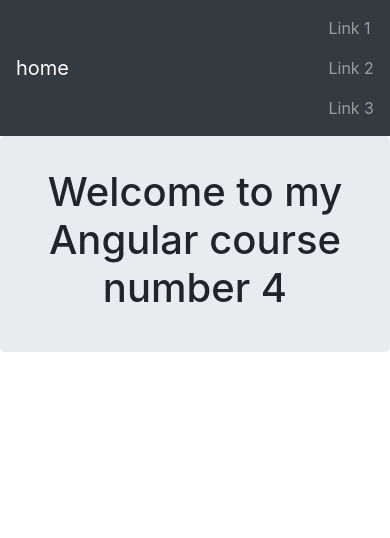
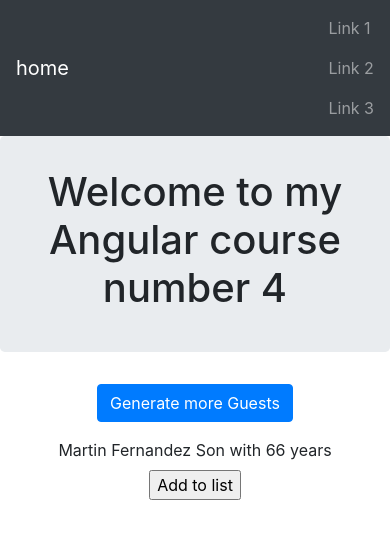
Before and after one commit to juanpa800/Curso-Angular-Parte4, an Angular app: page / in a window 390 px wide. Shown: the top 538 px of the page. Built offline with nearby package versions, Linux system fonts and the light colour scheme.

Commit message:
list generator responsive

```diff
--- a/src/app/app.component.html
+++ b/src/app/app.component.html
@@ -1,4 +1,5 @@
 <!DOCTYPE html>
+
 <body>
   <nav class="navbar navbar-expand-sm bg-dark navbar-dark">
     <a class="navbar-brand" href="#">home</a>
@@ -18,4 +19,43 @@
   <div class="jumbotron">
     <h1 class="text-center">Welcome to my Angular course number 4</h1>
   </div>
+
+  <div class="container">
+    <div class="row">
+      <div class="col col-12 order-2 col-md-5 order-md-1 my-2 d-flex justify-content-center">
+        <form>
+          <input type="submit" value="Add to list" (click)="GuestCustom()">
+        </form>
+      </div>
+      <div class="col order-1 col-md-5 order-md-2">
+        <div class="container">
+          <div class="row">
+            <div class="col d-flex justify-content-center">
+              <button class="mb-3 btn btn-primary" (click)="createGuest()">Generate more Guests</button>
+            </div>
+          </div>
+          <!-- <div class="row">
+            <div class="col d-flex justify-content-center">
+              <div class="btn-group btn-group-toggle" data-toggle="buttons">
+                <label class="btn btn-secondary active">
+                  <input type="radio" name="viewList" id="viewList" checked (click)="changeView()" > List
+                </label>
+                <label class="btn btn-secondary">
+                  <input type="radio" name="viewTable" id="viewTable" (click)="changeView()"> Table
+                </label>
+              </div>
+            </div>
+          </div> -->
+          <div class="row" *ngFor="let guest of guests">
+            <div class="col px-0 d-flex justify-content-center"><!--*ngIf="modePresentation == 'list'; else table">-->
+              <p class="my-0">{{guest.name}} {{guest.lastName}} {{guest.relationship}} with {{guest.years}} years </p>
+            </div>
+            <!-- <ng-template #table class="col px-0 d-flex justify-content-center">
+              <p class="my-0 bg-dark">{{guest.name}} {{guest.lastName}} {{guest.relationship}} with {{guest.years}} years </p>
+            </ng-template> -->
+          </div>
+        </div>
+      </div>
+    </div>
+  </div>
 </body>
--- a/src/app/app.component.ts
+++ b/src/app/app.component.ts
@@ -10,12 +10,76 @@ export class AppComponent {
   title = 'Curso-Angular-Parte4';
   amount = 0;
   guests: Guest[] = [
-    new Guest("Martin", "Fernandez", "Papá", 66)
+    new Guest("Martin", "Fernandez", "Son", 66)
   ];
+  modePresentation = "list";
+  namesList = ["Hugo", "Martín", "Lucas", "Mateo", "Leo", "Daniel", "Alejandro", "Pablo", "Manuel",
+    "Álvaro", "Adrián", "David", "Mario", "Enzo", "Diego", "Marcos", "Izan", "Javier", "Marco", "Álex",
+    "Bruno", "Oliver", "Miguel", "Thiago", "Antonio", "Marc", "Carlos", "Ángel", "Juan", "Gonzalo", "Gael",
+    "Sergio", "Nicolás", "Dylan", "Gabriel", "Jorge", "José", "Adam", "Liam", "Eric", "Samuel", "Darío",
+    "Héctor", "Luca", "Iker", "Amir", "Rodrigo", "Saúl", "Víctor", "Francisco", "Iván", "Jesús", "Jaime",
+    "Aarón", "Rubén", "Ian", "Guillermo", "Erik", "Mohamed", "Julen", "Luis", "Pau", "Unai", "Rafael", "Joel",
+    "Alberto", "Pedro", "Raúl", "Aitor", "Santiago", "Rayan", "Pol", "Nil", "Noah", "Jan", "Asier", "Fernando",
+    "Alonso", "Matías", "Biel", "Andrés", "Axel", "Ismael", "Martí", "Arnau", "Imran", "Luka", "Ignacio",
+    "Aleix", "Alan", "Elías", "Omar", "Isaac", "Youssef", "Jon", "Teo", "Mauro", "Óscar", "Cristian", "Leonardo",
+    "Abel", "Adrián", "Alejandro", "Ángel", "Carlos", "César", "Bruno", "Daniel", "Darío", "David", "Diego",
+    "Emilio", "Fabián", "Felipe", "Gabriel", "Héctor", "Hugo", "Jacobo", "Jaime", "Joaquín", "Juan", "Leonardo",
+    "Leo", "Lucas", "Marcos", "Martín", "Mateo", "Matías", "Miguel", "Nicolás", "Pablo", "Raúl", "Samuel",
+    "Santiago", "Sebastián", "Tomás", "Tristán", "Joan", "Andrés", "Ricardo", "Manuel", "Ezequiel", "Francisco",
+    "Elías", "Blas", "Alfonso", "Ulises", "Gerardo", "Alfredo", "Álvaro", "Amadeo", "Amancio", "Antonio", "Baltasar",
+    "Beltrán", "Benito", "Rufino", "Boris", "Camilo", "Ciro", "Conrado", "Donato", "Florentino", "Saturnino", "Segundo",
+    "Anastasio", "Cipriano", "Teófilo", "Casimiro", "Bonifacio", "Victorino", "Eleuterio", "Urbano", "Severino", "Inocencio",
+    "Primitivo", "Bautista", "Agapito", "Benedicto", "Enrique", "Eugenio", "Estanislao", "Fausto", "Faustino", "Felipe",
+    "Félix", "Fermín", "Francisco", "Gaspar", "Genaro", "Hilario", "Hugo", "Ignacio", "Ireneo", "Ismael", "Joaquín", "José",
+    "Juan", "Julián", "Justo", "Leopoldo", "León", "Lisandro", "Lorenzo", "Lucas", "Manuel", "Mateo", "Pedro", "Pío", "Romeo"];
 
-  createGuest(number: number): void {
-    for (let i = 0; i < number; i++) {
-      this.guests.push(new Guest("Juan" + i.toString(), "Garcia" + i.toString(), "Sibling#" + i.toString(), 20 + i))
+  relationshipsList = [
+    "Wife",
+    "Husband",
+    "Child",
+    "Father",
+    "Mother",
+    "Son",
+    "Brother",
+    "Sister",
+    "Grandparent",
+    "Grandchildren",
+    "Stepmother",
+    "Stepfather",
+    "Stepchild",];
+
+  createGuest(): void {
+    this.guests.push(new Guest(
+      this.generateName(),
+      this.generateLastName(),
+      this.generateRelationship(),
+      Math.floor(Math.random() * 100))
+      );
+  }
+
+  generateName() {
+    let name = this.namesList[Math.floor(Math.random() * this.namesList.length)];
+    return name;
+  }
+
+  generateLastName() {
+    return "Garcia" + this.guests.length.toString();
+  }
+  generateRelationship() {
+    let relationship = this.relationshipsList[Math.floor(Math.random() * this.relationshipsList.length)];
+    return relationship;
+  }
+
+  GuestCustom(){
+    this.createGuest()
+  }
+
+  changeView(){
+    if (this.modePresentation == 'table'){
+      this.modePresentation = 'list';
+    }
+    else{
+      this.modePresentation = 'table';
     }
   }
 }
--- a/src/app/guest.model.ts
+++ b/src/app/guest.model.ts
@@ -2,12 +2,12 @@ export class Guest {
     name: string = "";
     lastName: string = "";
     relationship: string = "";
-    age: number = 0;
+    years: number = 0;
 
-    constructor(name: string, lastName: string, relationship: string, age: number) {
+    constructor(name: string, lastName: string, relationship: string, years: number) {
         this.name = name;
         this.lastName = lastName;
         this.relationship = relationship;
-        this.age = age;
+        this.years = years;
     }
 }
```
